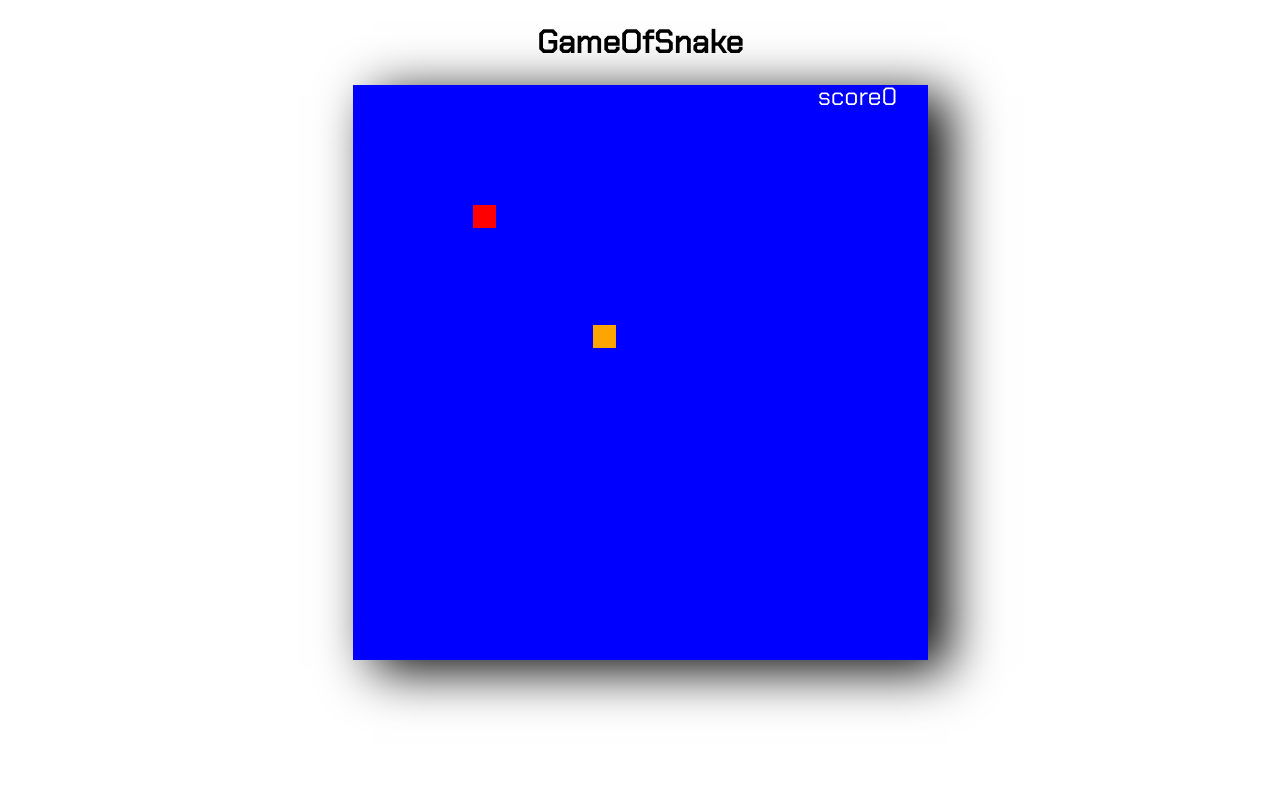
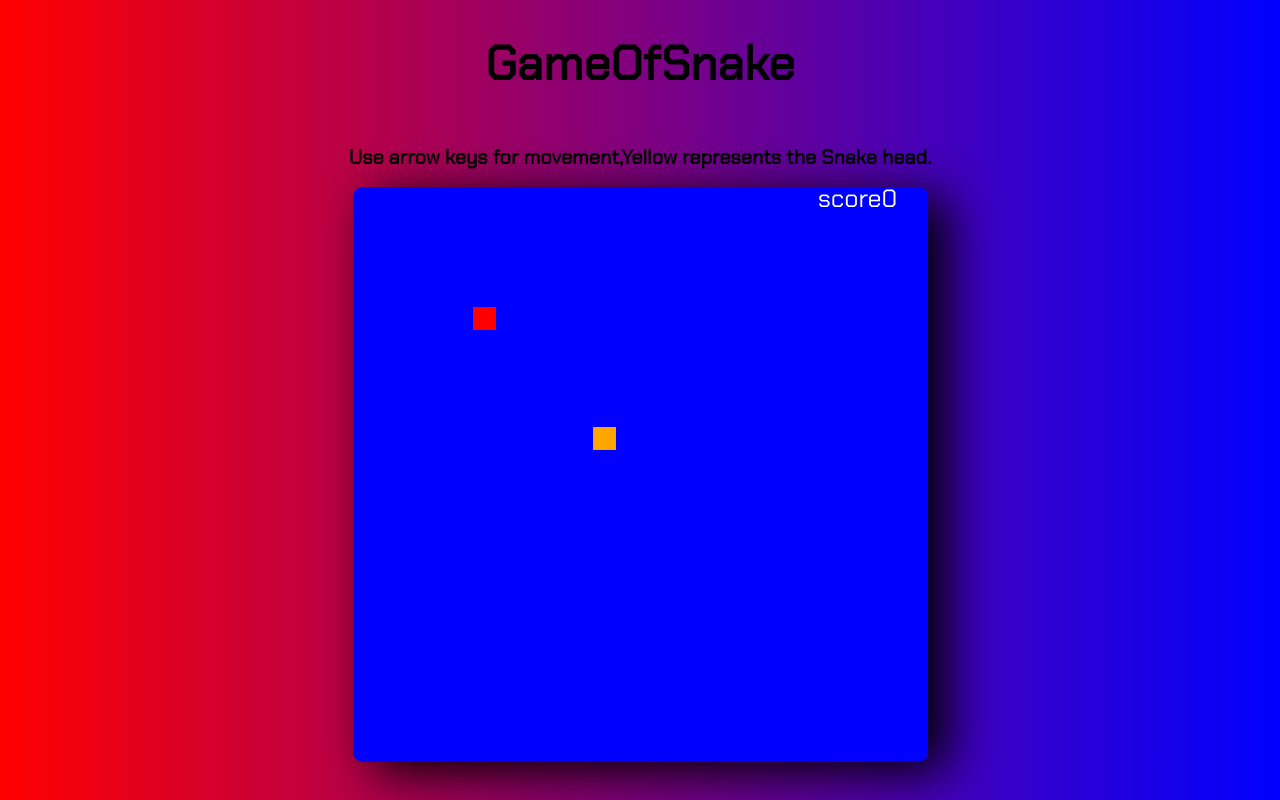
Before and after one commit to leonkae/GameOfSnake, a plain HTML site: page index.html in a window 1280 px wide. Drawn offline with Linux system fonts and the light colour scheme.

Commit message:
modified index

```diff
--- a/index.html
+++ b/index.html
@@ -20,17 +20,32 @@
         flex-direction: column;
         justify-content: center;
         align-items: center;
-        font-family: 'Chakra Petch', sans-serif;
+        font-family: "Chakra Petch", sans-serif;
+        background-image: linear-gradient(to right, red, purple, blue);
+      }
+      .instructions {
+        font-size: smaller;
+      }
+      .title{
+        font-size: x-large;
       }
 
-      canvas{
-          box-shadow: black 20px 10px 50px;
+      canvas {
+        box-shadow: black 20px 10px 50px;
+        border-radius: 10px;
       }
     </style>
   </head>
   <body>
-    <h1>GameOfSnake</h1>
+    <div class="title">
+      <h1>GameOfSnake</h1>
+    </div>
+    <div class="instructions">
+      <h2>Use arrow keys for movement,Yellow represents the Snake head.</h2>
+    </div>
+
     <canvas id="game" width="575" height="575" />
+
     <script src="index.js"></script>
   </body>
 </html>
```
